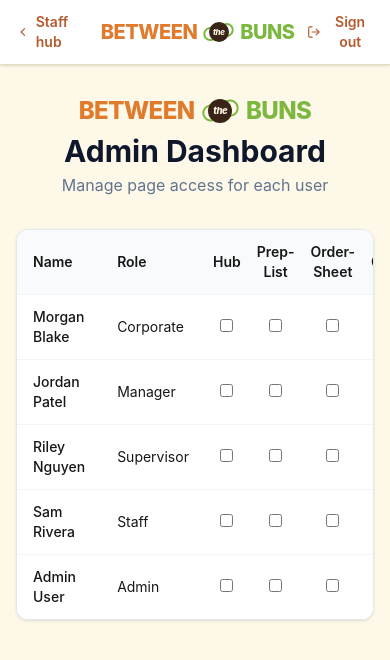
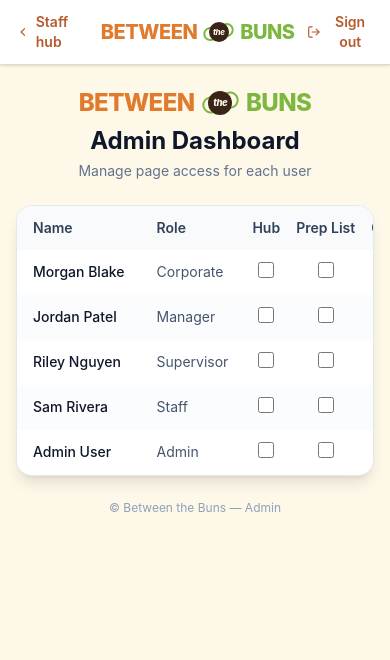
Before and after one commit to nosudoapt/foodsafety, a Next.js app: page /between-the-buns/admin in a window 390 px wide. Shown: the top 660 px of the page. Built offline with nearby package versions, Linux system fonts and the light colour scheme; no server answers.

Commit message:
Improve admin dashboard UI responsiveness

```diff
--- a/src/app/between-the-buns/admin/page.tsx
+++ b/src/app/between-the-buns/admin/page.tsx
@@ -2,6 +2,7 @@
 
 import { useState } from "react";
 import BtbWordmark from "@/components/BtbWordmark";
+
 const BTB_ACCOUNTS = [
   { role: "corporate", email: "corporate@foodsafe.demo", name: "Morgan Blake" },
   { role: "manager", email: "manager@foodsafe.demo", name: "Jordan Patel" },
@@ -29,32 +30,36 @@
   };
 
   return (
-    <div className="max-w-6xl mx-auto px-4 py-8">
-      <div className="text-center mb-8">
-        <BtbWordmark className="text-2xl" />
-        <h1 className="text-3xl font-bold text-slate-900 mt-2">Admin Dashboard</h1>
-        <p className="text-slate-500 mt-1">Manage page access for each user</p>
+    <div className="max-w-7xl mx-auto px-4 sm:px-6 lg:px-8 py-6 sm:py-10">
+      <div className="text-center mb-6 sm:mb-8">
+        <BtbWordmark className="text-2xl sm:text-3xl" />
+        <h1 className="text-2xl sm:text-3xl font-bold text-slate-900 mt-2">Admin Dashboard</h1>
+        <p className="text-slate-500 mt-1 text-sm sm:text-base">Manage page access for each user</p>
       </div>
-      <div className="overflow-x-auto bg-white rounded-xl shadow border border-slate-200">
+      <div className="bg-white rounded-2xl shadow-lg border border-slate-200 overflow-hidden">
+        <div className="overflow-x-auto">
           <table className="min-w-full text-sm">
-          <thead>
-            <tr className="bg-slate-50">
-              <th className="px-4 py-3 text-left font-semibold">Name</th>
-              <th className="px-4 py-3 text-left font-semibold">Role</th>
+            <thead className="bg-slate-50 sticky top-0">
+              <tr>
+                <th className="px-4 py-3 text-left font-semibold text-slate-700">Name</th>
+                <th className="px-4 py-3 text-left font-semibold text-slate-700">Role</th>
                 {PAGES.map((p) => (
-                <th key={p} className="px-2 py-3 text-center font-semibold capitalize">{p}</th>
+                  <th key={p} className="px-2 py-3 text-center font-semibold text-slate-700 capitalize whitespace-nowrap">
+                    {p.replace("-", " ")}
+                  </th>
                 ))}
               </tr>
             </thead>
             <tbody>
-            {BTB_ACCOUNTS.map((a) => (
-              <tr key={a.email} className="border-t border-slate-100">
-                <td className="px-4 py-3 font-medium">{a.name}</td>
-                <td className="px-4 py-3 capitalize">{a.role}</td>
+              {BTB_ACCOUNTS.map((a, i) => (
+                <tr key={a.email} className={i % 2 === 0 ? "bg-white" : "bg-slate-50/50"}>
+                  <td className="px-4 py-3 font-medium text-slate-900 whitespace-nowrap">{a.name}</td>
+                  <td className="px-4 py-3 capitalize text-slate-600 whitespace-nowrap">{a.role}</td>
                   {PAGES.map((p) => (
                     <td key={p} className="px-2 py-3 text-center">
                       <input
                         type="checkbox"
+                        className="w-4 h-4 accent-[#b65a2e] cursor-pointer"
                         checked={(access[a.email] ?? []).includes(p)}
                         onChange={() => toggle(a.email, p)}
                       />
@@ -66,5 +71,7 @@
           </table>
         </div>
       </div>
+      <p className="mt-6 text-center text-xs text-slate-400">© Between the Buns — Admin</p>
+    </div>
   );
 }
```
Lines whose indentation alone changed are shown as unchanged.
